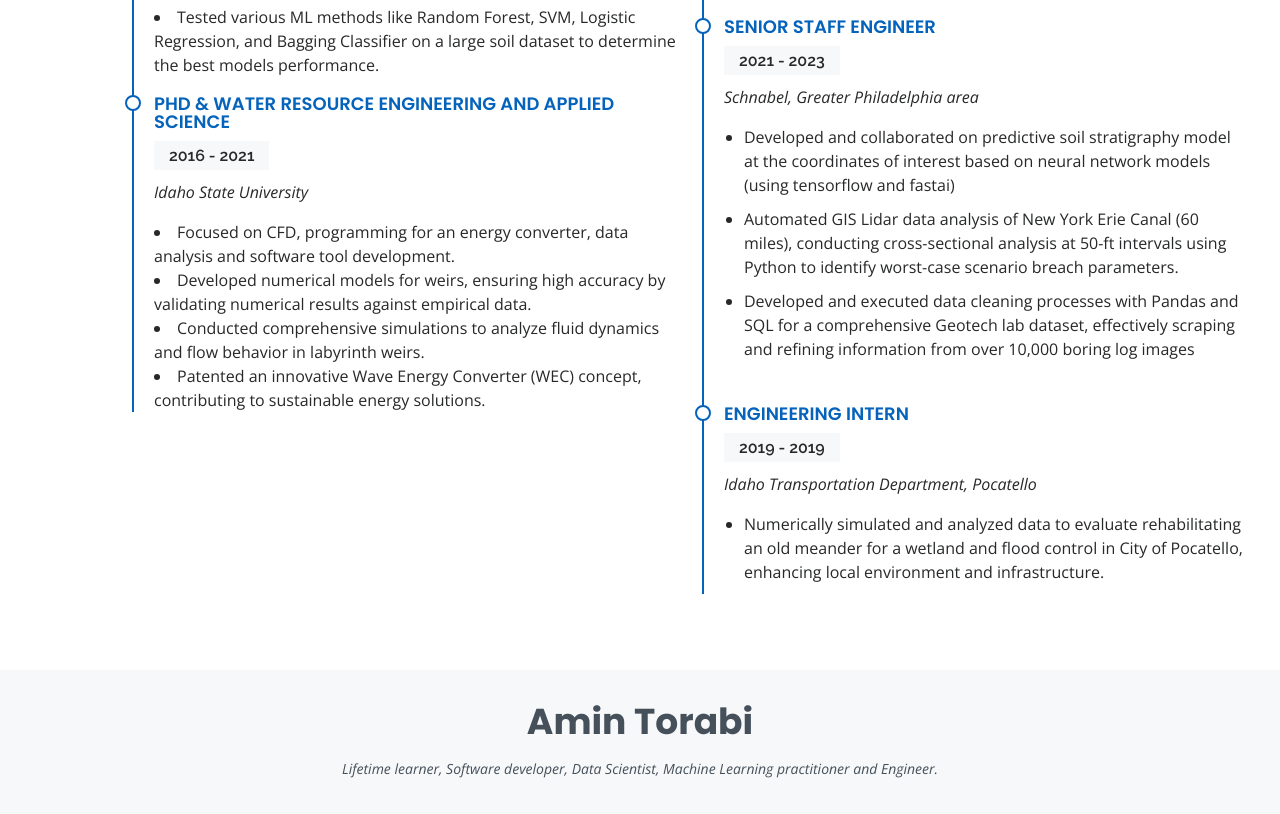
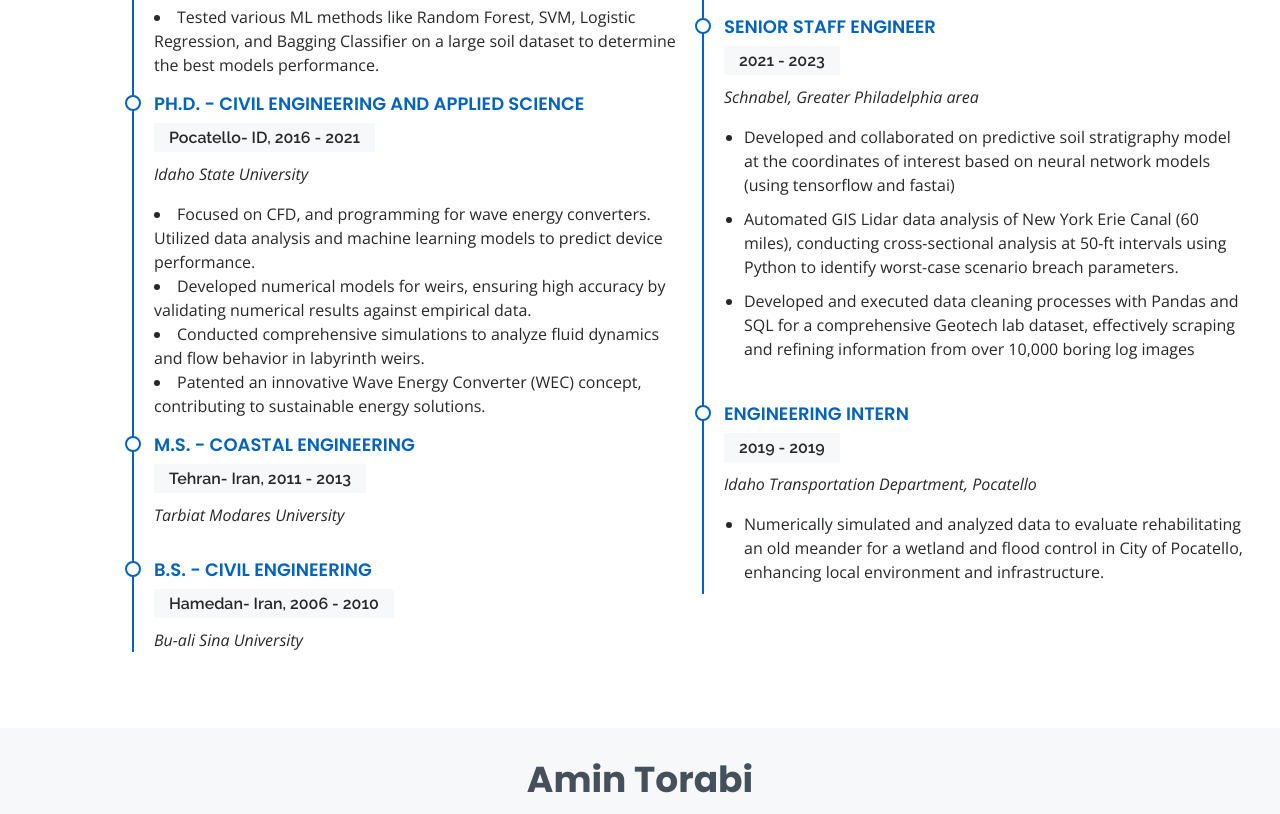
Before and after one commit to amintorabi88/amintorabi88.github.io, a plain HTML site: page index.html in a window 1280 px wide. Shown: the part 3459-4273 px from the top of the page. Drawn offline with nearby package versions, Linux system fonts and the light colour scheme.

Commit message:
update_resume3

```diff
--- a/index.html
+++ b/index.html
@@ -267,15 +267,25 @@
               <!-- <li>Patented an innovative Wave Energy Converter (WEC) concept, contributing to sustainable energy solutions.</li> -->
             </div>
             <div class="resume-item">
-              <h4>PhD &amp; Water resource Engineering and applied science</h4>
-              <h5>2016 - 2021</h5>
+              <h4>Ph.D. - Civil Engineering and applied science</h4>
+              <h5>Pocatello- ID,  2016 - 2021</h5>
               <p><em>Idaho State University</em></p>
-              <li>Focused on CFD, programming for an energy converter, data analysis and software tool development.</li>
+              <li>Focused on CFD, and programming for wave energy converters. Utilized data analysis and machine learning models to
+                predict device performance.</li>
               <li>Developed numerical models for weirs, ensuring high accuracy by validating numerical results against empirical data.</li>
               <li>Conducted comprehensive simulations to analyze fluid dynamics and flow behavior in labyrinth weirs.</li>
               <li>Patented an innovative Wave Energy Converter (WEC) concept, contributing to sustainable energy solutions.</li>
             </div>
-
+            <div class="resume-item">
+              <h4>M.S. - Coastal Engineering</h4>
+              <h5>Tehran- Iran,  2011 - 2013</h5>
+              <p><em>Tarbiat Modares University</em></p>
+            </div>
+            <div class="resume-item">
+              <h4>B.S. - Civil Engineering</h4>
+              <h5>Hamedan- Iran,  2006 - 2010</h5>
+              <p><em>Bu-ali Sina University</em></p>
+            </div>
             <!-- Add more education entries here if necessary -->
 
           </div>
```
